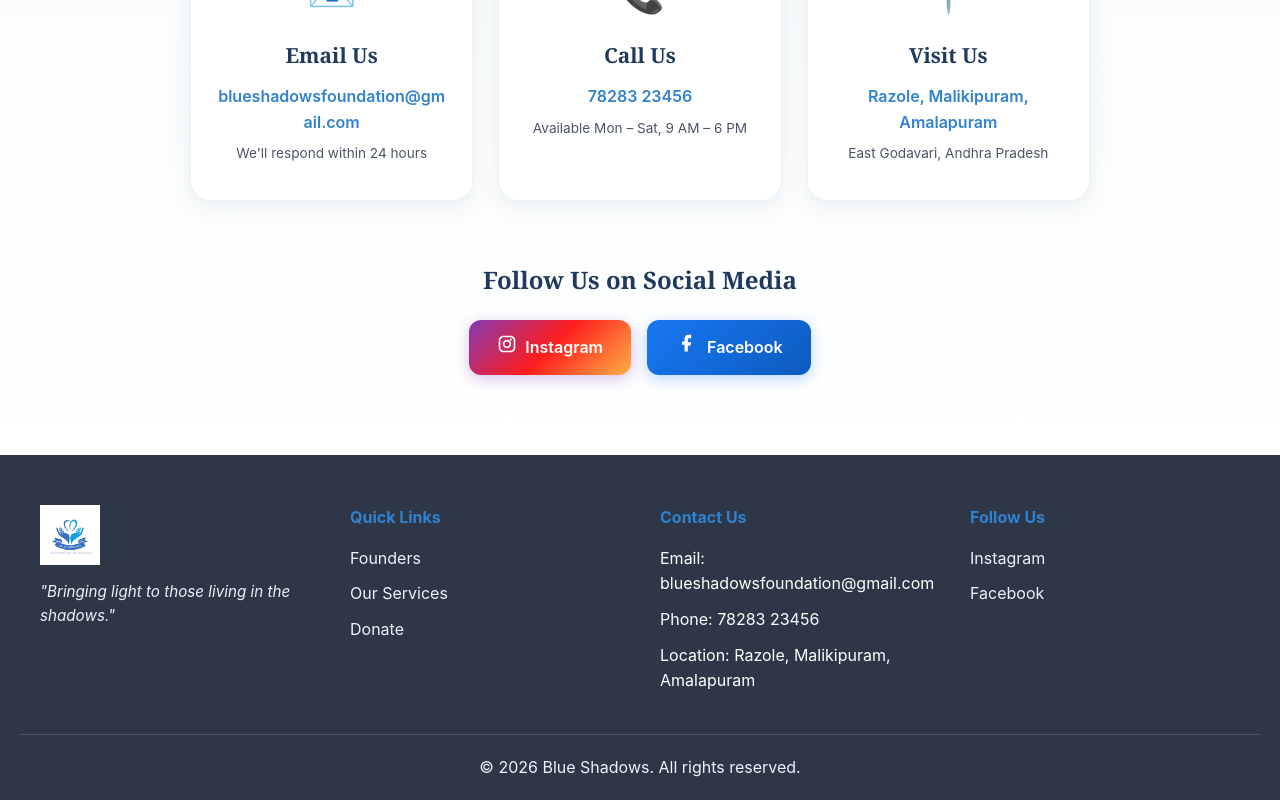
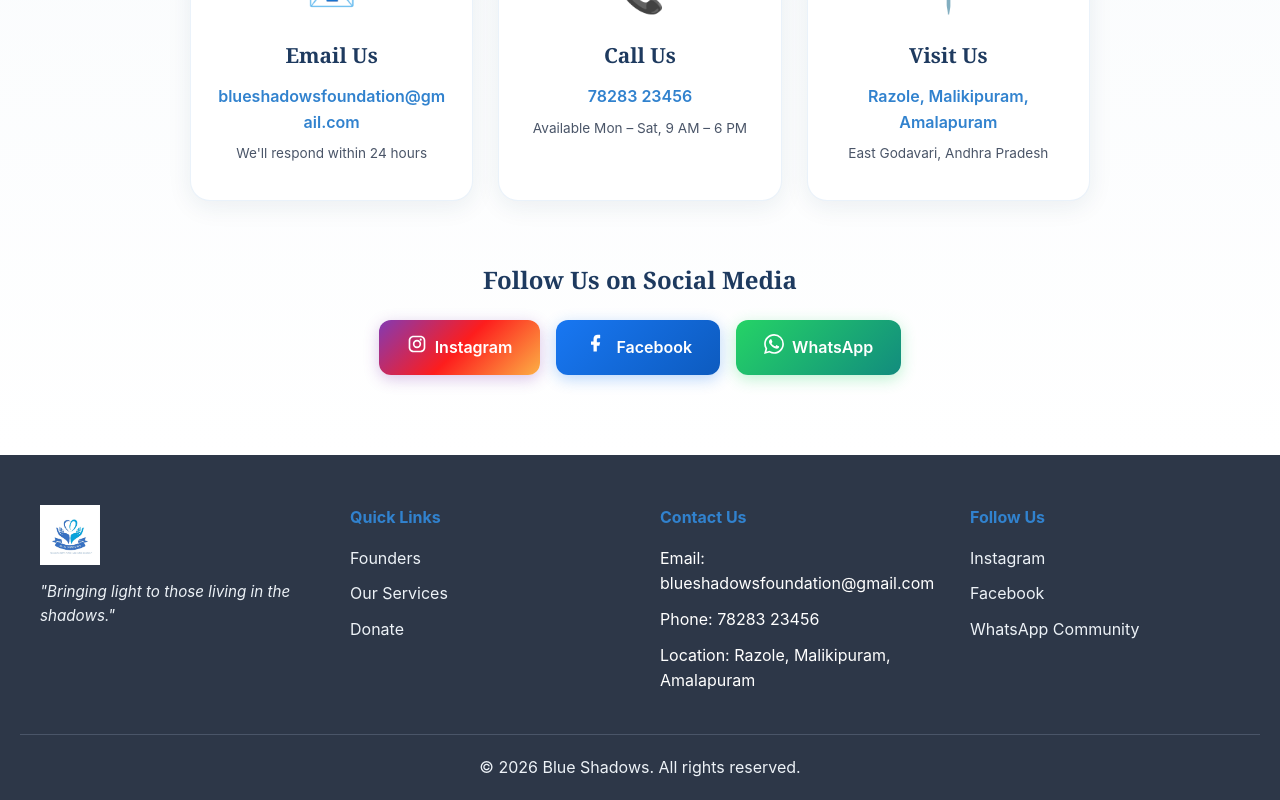
Before and after one commit to karthik-ganti/BlueShadows, a React (Vite) app: page /#/volunteer in a window 1280 px wide. Shown: the part 2392-3192 px from the top of the page. Built offline with nearby package versions, Linux system fonts and the light colour scheme.

Commit message:
fix: use IST timestamps, add WhatsApp group link, 2x2 founders grid

```diff
--- a/src/App.jsx
+++ b/src/App.jsx
@@ -276,6 +276,7 @@
             <ul>
                 <li><a href="https://www.instagram.com/bluee_shadowss?utm_source=ig_web_button_share_sheet&igsh=ODdmZWVhMTFiMw==" target="_blank" rel="noopener noreferrer">Instagram</a></li>
                 <li><a href="https://www.facebook.com/share/1CejWhfb9z/" target="_blank" rel="noopener noreferrer">Facebook</a></li>
+                <li><a href="https://chat.whatsapp.com/JZXlyRJjzqf3Fq0qewLIOf?mode=gi_t" target="_blank" rel="noopener noreferrer">WhatsApp Community</a></li>
             </ul>
           </div>
         </div>
--- a/src/index.css
+++ b/src/index.css
@@ -298,7 +298,7 @@
 
 .founders-quotes-grid {
   display: grid;
-  grid-template-columns: repeat(auto-fit, minmax(250px, 1fr));
+  grid-template-columns: repeat(2, 1fr);
   gap: 25px;
   max-width: 1200px;
   margin: 0 auto;
@@ -2721,6 +2721,11 @@
   box-shadow: 0 4px 15px rgba(24, 119, 242, 0.3);
 }
 
+.social-btn.whatsapp {
+  background: linear-gradient(135deg, #25d366, #128c7e);
+  box-shadow: 0 4px 15px rgba(37, 211, 102, 0.3);
+}
+
 .social-btn:hover {
   transform: translateY(-3px);
   box-shadow: 0 8px 25px rgba(0, 0, 0, 0.2);
--- a/src/pages/Donate.jsx
+++ b/src/pages/Donate.jsx
@@ -67,7 +67,7 @@
         name: donorName,
         phone: donorPhone,
         frequency: frequency,
-        timestamp: new Date().toISOString()
+        timestamp: new Date().toLocaleString('en-IN', { timeZone: 'Asia/Kolkata' })
       })
 
       // Use text/plain to avoid CORS preflight — Google Apps Script
@@ -423,6 +423,7 @@
             <ul>
               <li><a href="https://www.instagram.com/bluee_shadowss?utm_source=ig_web_button_share_sheet&igsh=ODdmZWVhMTFiMw==" target="_blank" rel="noopener noreferrer">Instagram</a></li>
               <li><a href="https://www.facebook.com/share/1CejWhfb9z/" target="_blank" rel="noopener noreferrer">Facebook</a></li>
+              <li><a href="https://chat.whatsapp.com/JZXlyRJjzqf3Fq0qewLIOf?mode=gi_t" target="_blank" rel="noopener noreferrer">WhatsApp Community</a></li>
             </ul>
           </div>
         </div>
--- a/src/pages/Founders.jsx
+++ b/src/pages/Founders.jsx
@@ -79,6 +79,7 @@
             <ul>
               <li><a href="https://www.instagram.com/bluee_shadowss?utm_source=ig_web_button_share_sheet&igsh=ODdmZWVhMTFiMw==" target="_blank" rel="noopener noreferrer">Instagram</a></li>
               <li><a href="https://www.facebook.com/share/1CejWhfb9z/" target="_blank" rel="noopener noreferrer">Facebook</a></li>
+              <li><a href="https://chat.whatsapp.com/JZXlyRJjzqf3Fq0qewLIOf?mode=gi_t" target="_blank" rel="noopener noreferrer">WhatsApp Community</a></li>
             </ul>
           </div>
         </div>
--- a/src/pages/Volunteer.jsx
+++ b/src/pages/Volunteer.jsx
@@ -55,7 +55,7 @@
         name: formData.name.trim(),
         phone: formData.phone.trim(),
         address: formData.address.trim(),
-        timestamp: new Date().toISOString()
+        timestamp: new Date().toLocaleString('en-IN', { timeZone: 'Asia/Kolkata' })
       })
 
       await fetch(VOLUNTEER_SHEET_URL, {
@@ -206,6 +206,13 @@
                     <path d="M13 22v-8h3l1-4h-4V7c0-1.2.3-2 2-2h2V1.2C16.6 1.1 15.3 1 14 1c-3 0-5 1.8-5 5v3H6v4h3v8h4z" />
                   </svg>
                 </span> Facebook
+              </a>
+              <a href="https://chat.whatsapp.com/JZXlyRJjzqf3Fq0qewLIOf?mode=gi_t" target="_blank" rel="noopener noreferrer" className="social-btn whatsapp">
+                <span>
+                  <svg xmlns="http://www.w3.org/2000/svg" width="20" height="20" fill="currentColor" viewBox="0 0 24 24">
+                    <path d="M17.472 14.382c-.297-.149-1.758-.867-2.03-.967-.273-.099-.471-.148-.67.15-.197.297-.767.966-.94 1.164-.173.199-.347.223-.644.075-.297-.15-1.255-.463-2.39-1.475-.883-.788-1.48-1.761-1.653-2.059-.173-.297-.018-.458.13-.606.134-.133.298-.347.446-.52.149-.174.198-.298.298-.497.099-.198.05-.371-.025-.52-.075-.149-.669-1.612-.916-2.207-.242-.579-.487-.5-.669-.51-.173-.008-.371-.01-.57-.01-.198 0-.52.074-.792.372-.272.297-1.04 1.016-1.04 2.479 0 1.462 1.065 2.875 1.213 3.074.149.198 2.096 3.2 5.077 4.487.709.306 1.262.489 1.694.625.712.227 1.36.195 1.871.118.571-.085 1.758-.719 2.006-1.413.248-.694.248-1.289.173-1.413-.074-.124-.272-.198-.57-.347m-5.421 7.403h-.004a9.87 9.87 0 01-5.031-1.378l-.361-.214-3.741.982.998-3.648-.235-.374a9.86 9.86 0 01-1.51-5.26c.001-5.45 4.436-9.884 9.888-9.884 2.64 0 5.122 1.03 6.988 2.898a9.825 9.825 0 012.893 6.994c-.003 5.45-4.437 9.884-9.885 9.884m8.413-18.297A11.815 11.815 0 0012.05 0C5.495 0 .16 5.335.157 11.892c0 2.096.547 4.142 1.588 5.945L.057 24l6.305-1.654a11.882 11.882 0 005.683 1.448h.005c6.554 0 11.89-5.335 11.893-11.893a11.821 11.821 0 00-3.48-8.413z" />
+                  </svg>
+                </span> WhatsApp
               </a>
             </div>
           </div>
@@ -395,6 +402,7 @@
             <ul>
               <li><a href="https://www.instagram.com/bluee_shadowss?utm_source=ig_web_button_share_sheet&igsh=ODdmZWVhMTFiMw==" target="_blank" rel="noopener noreferrer">Instagram</a></li>
               <li><a href="https://www.facebook.com/share/1CejWhfb9z/" target="_blank" rel="noopener noreferrer">Facebook</a></li>
+              <li><a href="https://chat.whatsapp.com/JZXlyRJjzqf3Fq0qewLIOf?mode=gi_t" target="_blank" rel="noopener noreferrer">WhatsApp Community</a></li>
             </ul>
           </div>
         </div>
```
